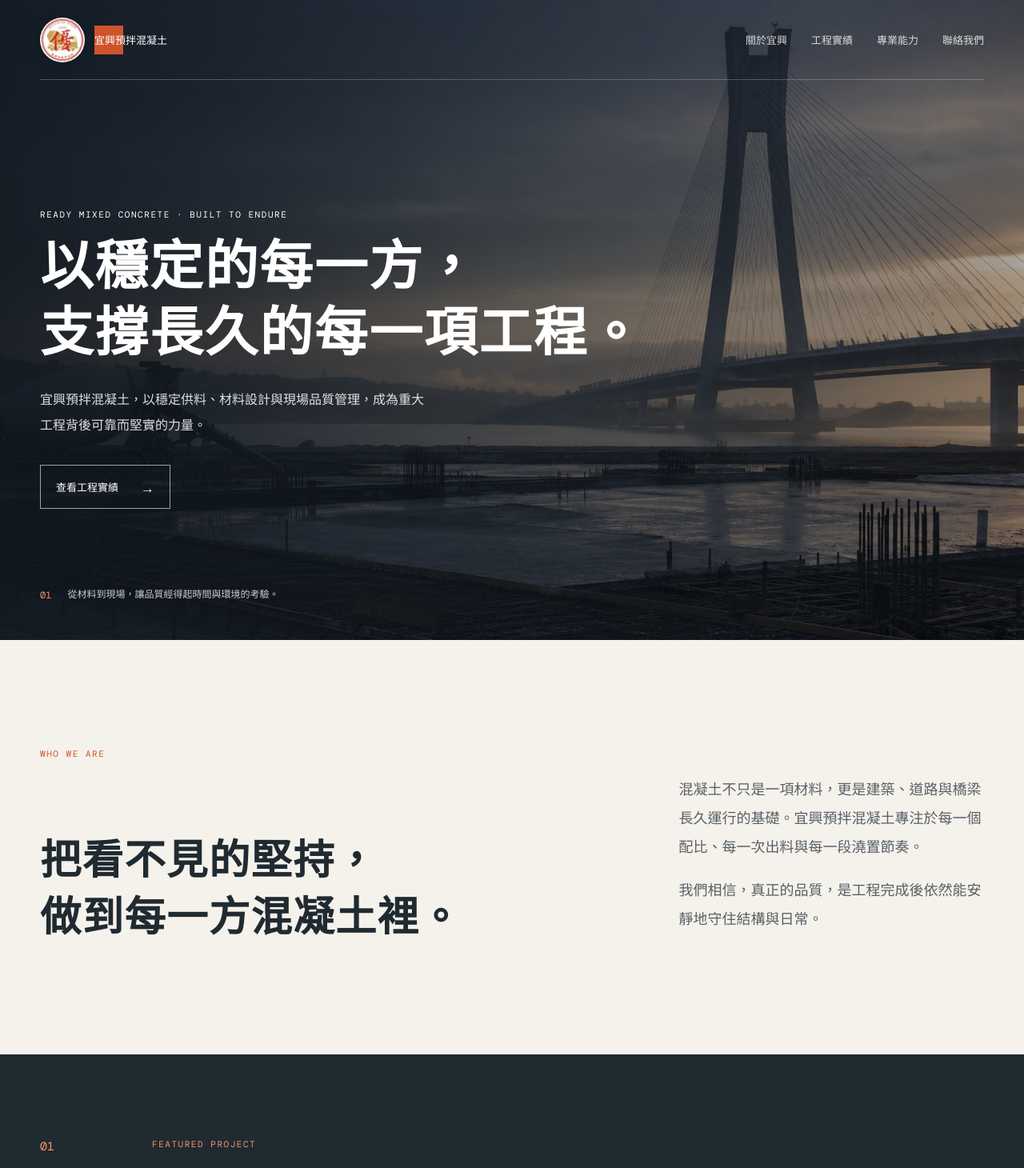
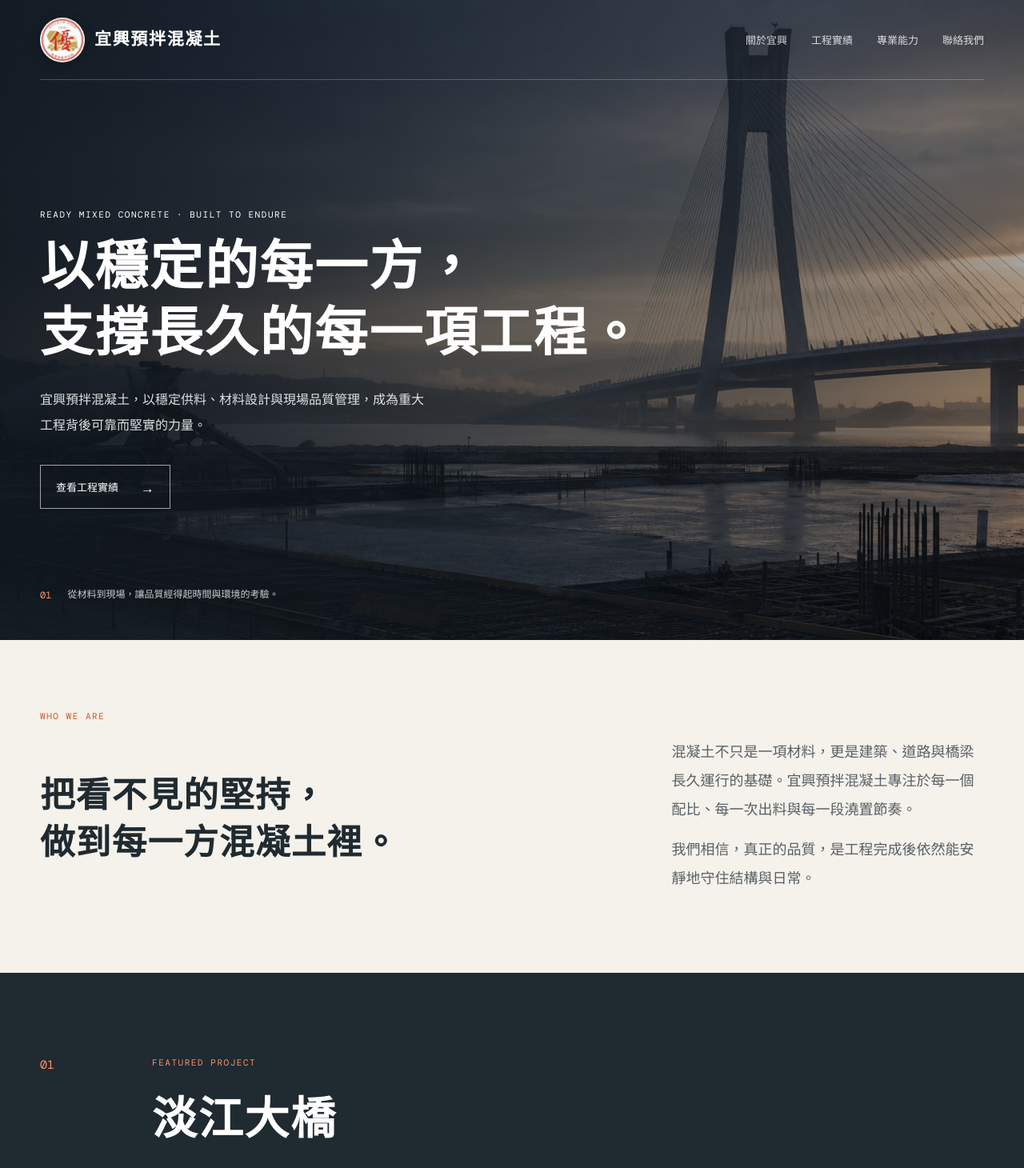
Before and after one commit to Vince-Chen-hao/yixing-concrete, a Nuxt app: page / in a window 1280 px wide. Shown: the top 1460 px of the page at 80% size. Built offline with nearby package versions, Linux system fonts and the light colour scheme.

Commit message:
fix(site): tighten intro and replace gallery image

```diff
--- a/assets/css/industry-refresh.css
+++ b/assets/css/industry-refresh.css
@@ -1,7 +1,12 @@
 .company-brand { gap: 12px; letter-spacing: 0; }
 .brand-logo { width: 56px; height: 56px; flex: 0 0 56px; object-fit: cover; object-position: center; border-radius: 50%; background: #fff; box-shadow: 0 3px 14px rgba(0,0,0,.22); }
-.brand-name { flex: 0 0 auto; color: #fff; font: 700 19px/1.1 'Noto Serif TC',serif; letter-spacing: .08em; white-space: nowrap; }
+.company-brand .brand-name { display:block; width:auto; height:auto; flex:0 0 auto; color:#fff; background:transparent; font:700 21px/1.1 'Noto Serif TC',serif; letter-spacing:.08em; white-space:nowrap; }
 .hero h1 { font-size: clamp(42px, 5.2vw, 68px); line-height: 1.24; }
+
+.intro { padding:88px 0; }
+.intro-grid { align-items:center; gap:64px; }
+.intro h2 { font-size:clamp(34px,3.4vw,48px); line-height:1.36; }
+.intro-copy p { margin:0 0 14px; font-size:17px; line-height:1.78; }
 
 .solutions { padding: 128px 0; }
 .solutions h2,.contact-heading h2 { margin: 0; font-family: 'Noto Serif TC',serif; font-size: clamp(36px,4.2vw,56px); line-height: 1.42; }
@@ -53,4 +58,4 @@
 .contact-icon { width:52px; height:52px; display:grid; place-items:center; border:1px solid #253139; }.contact-icon svg { width:24px; height:24px; }.contact-card small { display:block; margin-bottom:8px; color:var(--rust); font-size:12px; letter-spacing:.08em; }.contact-card strong { font:18px/1.55 'Noto Serif TC',serif; }.contact-card>b { align-self:center; font:21px 'DM Mono',monospace; }
 .site-footer { padding:25px 0; background:#11191f; color:#91999e; font:10px 'DM Mono',monospace; letter-spacing:.06em; }.site-footer span { margin-left:18px; }
 
-@media(max-width:720px){.brand-logo{width:45px;height:45px;flex-basis:45px}.brand-name{font-size:16px}.hero h1{font-size:clamp(38px,11vw,48px);line-height:1.28}.solutions{padding:82px 0}.quality-record{padding:72px 0}.quality-layout,.solution-grid,.capability-grid,.contact-grid,.contact-heading{grid-template-columns:1fr}.solutions-heading{display:block}.solutions-heading p{margin-top:14px;font-size:16px}.solution-grid{margin-top:34px}.solution-grid article{min-height:auto}.grmc-record{grid-template-columns:72px 1fr;padding:18px}.grmc-seal{width:72px;font-size:15px}.capability-visual{min-height:330px;background-position:70% bottom}.capability-visual-copy{padding-bottom:40px}.capability-grid{padding-top:28px}.capability-grid article,.capability-grid article:first-child{min-height:auto;padding:28px 0;border-right:0;border-bottom:1px solid rgba(255,255,255,.2)}.capability-grid article:last-child{border-bottom:0}.capability-grid h3{margin:24px 0 10px}.project-gallery{padding:72px 0 85px}.gallery-heading{display:block;margin-bottom:28px}.gallery-heading>p{margin-top:14px}.gallery-card{width:220px}.contact-cta{padding:80px 0}.contact-heading{gap:20px}.contact-grid{margin-top:36px}.contact-card{min-height:138px;padding:22px}.site-footer span{display:block;margin:9px 0 0}}
+@media(max-width:720px){.brand-logo{width:45px;height:45px;flex-basis:45px}.company-brand .brand-name{font-size:17px}.intro{padding:68px 0}.intro-grid{gap:28px}.intro-copy p{font-size:16px;line-height:1.75}.hero h1{font-size:clamp(38px,11vw,48px);line-height:1.28}.solutions{padding:82px 0}.quality-record{padding:72px 0}.quality-layout,.solution-grid,.capability-grid,.contact-grid,.contact-heading{grid-template-columns:1fr}.solutions-heading{display:block}.solutions-heading p{margin-top:14px;font-size:16px}.solution-grid{margin-top:34px}.solution-grid article{min-height:auto}.grmc-record{grid-template-columns:72px 1fr;padding:18px}.grmc-seal{width:72px;font-size:15px}.capability-visual{min-height:330px;background-position:70% bottom}.capability-visual-copy{padding-bottom:40px}.capability-grid{padding-top:28px}.capability-grid article,.capability-grid article:first-child{min-height:auto;padding:28px 0;border-right:0;border-bottom:1px solid rgba(255,255,255,.2)}.capability-grid article:last-child{border-bottom:0}.capability-grid h3{margin:24px 0 10px}.project-gallery{padding:72px 0 85px}.gallery-heading{display:block;margin-bottom:28px}.gallery-heading>p{margin-top:14px}.gallery-card{width:220px}.contact-cta{padding:80px 0}.contact-heading{gap:20px}.contact-grid{margin-top:36px}.contact-card{min-height:138px;padding:22px}.site-footer span{display:block;margin:9px 0 0}}
--- a/pages/index.vue
+++ b/pages/index.vue
@@ -61,7 +61,7 @@
 
 <script setup lang="ts">
 const galleryPhotos = [
-  { id: '1665537548915827', src: '/project-photos/fb-01.jpg', label: '專業教育訓練', alt: '宜興專業教育訓練現場' }, { id: '1665537542249161', src: '/project-photos/fb-02.jpg', label: '技術交流', alt: '宜興技術交流分享' }, { id: '1665537488915833', src: '/project-photos/fb-03.jpg', label: '材料知識分享', alt: '混凝土材料專業分享' }, { id: '1665537482249167', src: '/project-photos/fb-04.jpg', label: '工程案例研討', alt: '工程案例研討活動' }, { id: '1658469232955992', src: '/project-photos/fb-05.jpg', label: '團隊專業培訓', alt: '宜興團隊專業培訓' }, { id: '1654447276691521', src: '/project-photos/fb-11.jpg', label: '拌合設備參訪', alt: '宜興拌合設備與廠區參訪', focus: 'equipment' }, { id: '1656958886440360', src: '/project-photos/fb-07.jpg', label: '職安管理', alt: '宜興職業安全管理活動' }, { id: '1579980004138249', src: '/project-photos/fb-08.jpg', label: '淡江大橋足跡', alt: '淡江大橋夜景與宜興團隊' }, { id: '1579069627562620', src: '/project-photos/fb-09.jpg', label: '低碳技術交流', alt: '混凝土低碳技術交流' }, { id: '1654447180024864', src: '/project-photos/fb-10.jpg', label: '廠區參訪', alt: '宜興預拌混凝土廠區參訪' },
+  { id: '1665537548915827', src: '/project-photos/fb-01.jpg', label: '專業教育訓練', alt: '宜興專業教育訓練現場' }, { id: '1665537542249161', src: '/project-photos/fb-02.jpg', label: '技術交流', alt: '宜興技術交流分享' }, { id: '1665537488915833', src: '/project-photos/fb-03.jpg', label: '材料知識分享', alt: '混凝土材料專業分享' }, { id: '1665537482249167', src: '/project-photos/fb-04.jpg', label: '工程案例研討', alt: '工程案例研討活動' }, { id: '1658469232955992', src: '/project-photos/fb-05.jpg', label: '團隊專業培訓', alt: '宜興團隊專業培訓' }, { id: '1654447276691521', src: '/project-photos/fb-11.jpg', label: '拌合設備參訪', alt: '宜興拌合設備與廠區參訪', focus: 'equipment' }, { id: '1654447150024867', src: '/project-photos/fb-12.jpg', label: '團隊交流', alt: '宜興團隊交流活動' }, { id: '1579980004138249', src: '/project-photos/fb-08.jpg', label: '淡江大橋足跡', alt: '淡江大橋夜景與宜興團隊' }, { id: '1579069627562620', src: '/project-photos/fb-09.jpg', label: '低碳技術交流', alt: '混凝土低碳技術交流' }, { id: '1654447180024864', src: '/project-photos/fb-10.jpg', label: '廠區參訪', alt: '宜興預拌混凝土廠區參訪' },
 ].map((photo) => ({ ...photo, href: `https://www.facebook.com/photo.php?fbid=${photo.id}&set=pb.100063787931424.-2207520000&type=3` }))
 const galleryLoop = [...galleryPhotos, ...galleryPhotos]
 useSeoMeta({ title: '宜興預拌混凝土股份有限公司｜穩定供料・品質管理・工程合作', description: '宜興預拌混凝土提供高流動性、自充填、透水、早強、鋼纖與預拌混凝土服務，以材料設計、穩定供料與全程品質管理支持工程合作。' })
```
Also changed, not shown: public/project-photos/fb-12.jpg (added).
